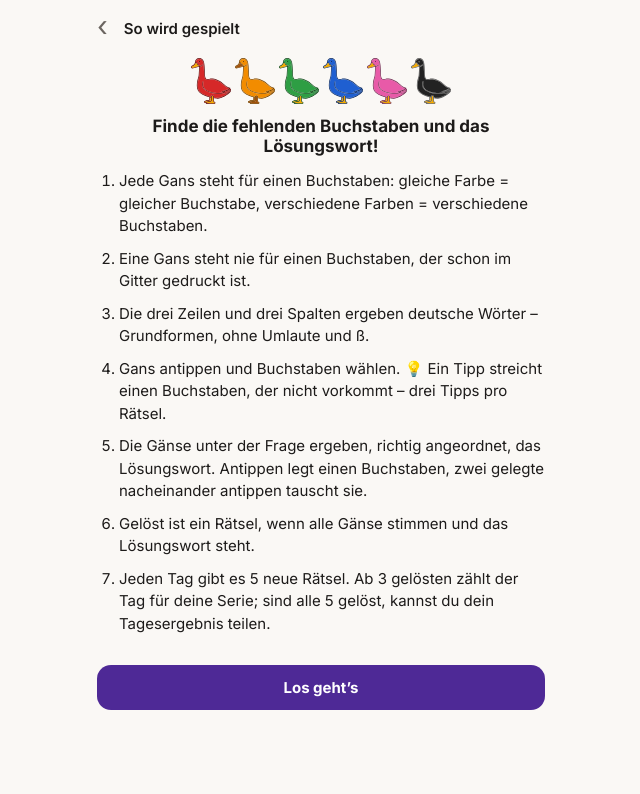
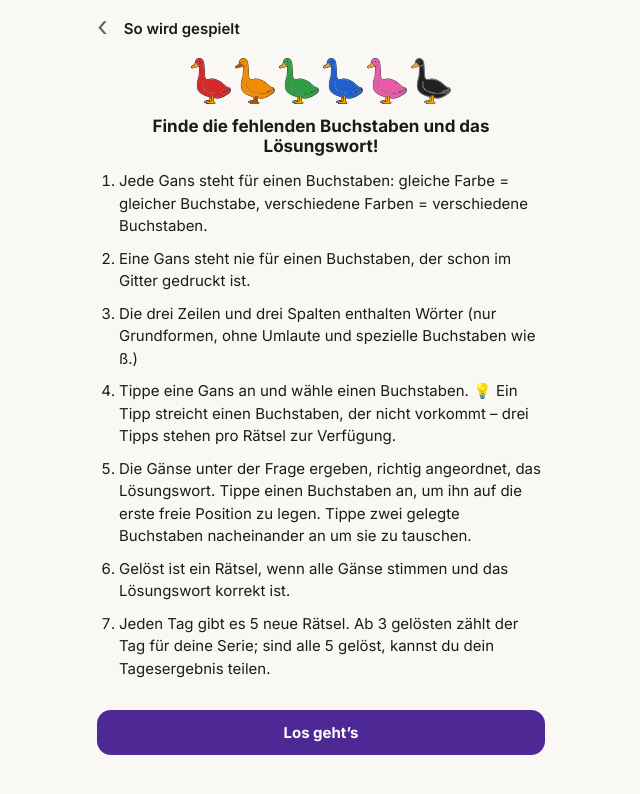
Before and after one commit to ChrisStein49/wortkreuz, a React (Vite) app: page / in a window 1280 px wide. Shown: the top 794 px of the page, without its empty margins (319-959 px from the left). Built offline with nearby package versions, Linux system fonts and the light colour scheme.

Commit message:
Reword rules and UI texts

```diff
--- a/src/lang/de/ui.ts
+++ b/src/lang/de/ui.ts
@@ -16,10 +16,10 @@ export const UI = {
   puzzle: (n: number) => `Rätsel ${n}`,
   back: 'Zurück',
   whichLetter: 'Welcher Buchstabe?',
-  clear: 'löschen',
+  clear: 'zurücksetzen',
   hint: (left: number) => (left > 0 ? `Tipp · noch ${left}` : 'keine Tipps mehr'),
   hintTitle: 'Streicht einen Buchstaben, der nicht vorkommt',
-  notYet: 'Noch nicht ganz – irgendwo stimmt etwas nicht.',
+  notYet: 'Noch nicht ganz – irgendetwas fehlt noch.',
   solved: 'Gelöst!',
   time: 'Zeit',
   hints: (n: number) => (n === 1 ? 'Tipp' : 'Tipps'),
@@ -37,7 +37,7 @@ export const UI = {
       `⏱ ${formatTime(r.totalMs)} · 💡 ${r.hints} ${r.hints === 1 ? 'Tipp' : 'Tipps'}`,
     ].join('\n'),
   noPuzzles: 'Für heute gibt es (noch) keine Rätsel.',
-  started: 'angefangen',
+  started: 'gestartet',
   streak: (n: number) => (n === 1 ? 'Tag in Folge' : 'Tage in Folge'),
   solvedToday: (min: number) => `heute gelöst · ab ${min} zählt der Tag`,
   rules: 'Spielregeln',
@@ -47,10 +47,10 @@ export const UI = {
   rulesText: [
     'Jede Gans steht für einen Buchstaben: gleiche Farbe = gleicher Buchstabe, verschiedene Farben = verschiedene Buchstaben.',
     'Eine Gans steht nie für einen Buchstaben, der schon im Gitter gedruckt ist.',
-    'Die drei Zeilen und drei Spalten ergeben deutsche Wörter – Grundformen, ohne Umlaute und ß.',
-    'Gans antippen und Buchstaben wählen. 💡 Ein Tipp streicht einen Buchstaben, der nicht vorkommt – drei Tipps pro Rätsel.',
-    'Die Gänse unter der Frage ergeben, richtig angeordnet, das Lösungswort. Antippen legt einen Buchstaben, zwei gelegte nacheinander antippen tauscht sie.',
-    'Gelöst ist ein Rätsel, wenn alle Gänse stimmen und das Lösungswort steht.',
+    'Die drei Zeilen und drei Spalten enthalten Wörter (nur Grundformen, ohne Umlaute und spezielle Buchstaben wie ß.)',
+    'Tippe eine Gans an und wähle einen Buchstaben. 💡 Ein Tipp streicht einen Buchstaben, der nicht vorkommt – drei Tipps stehen pro Rätsel zur Verfügung.',
+    'Die Gänse unter der Frage ergeben, richtig angeordnet, das Lösungswort. Tippe einen Buchstaben an, um ihn auf die erste freie Position zu legen. Tippe zwei gelegte Buchstaben nacheinander an um sie zu tauschen.',
+    'Gelöst ist ein Rätsel, wenn alle Gänse stimmen und das Lösungswort korrekt ist.',
     'Jeden Tag gibt es 5 neue Rätsel. Ab 3 gelösten zählt der Tag für deine Serie; sind alle 5 gelöst, kannst du dein Tagesergebnis teilen.',
   ],
   date: (d: Date) => d.toLocaleDateString('de-AT', { weekday: 'long', day: 'numeric', month: 'long', year: 'numeric' }),
```
